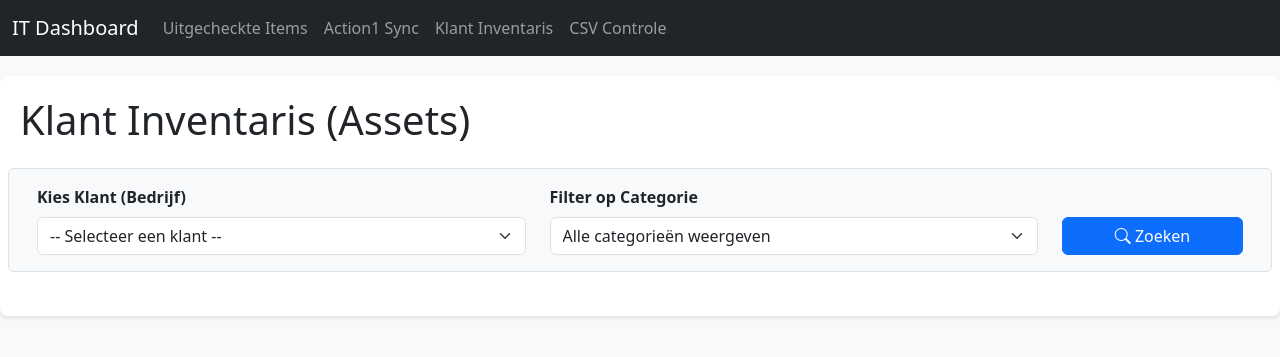
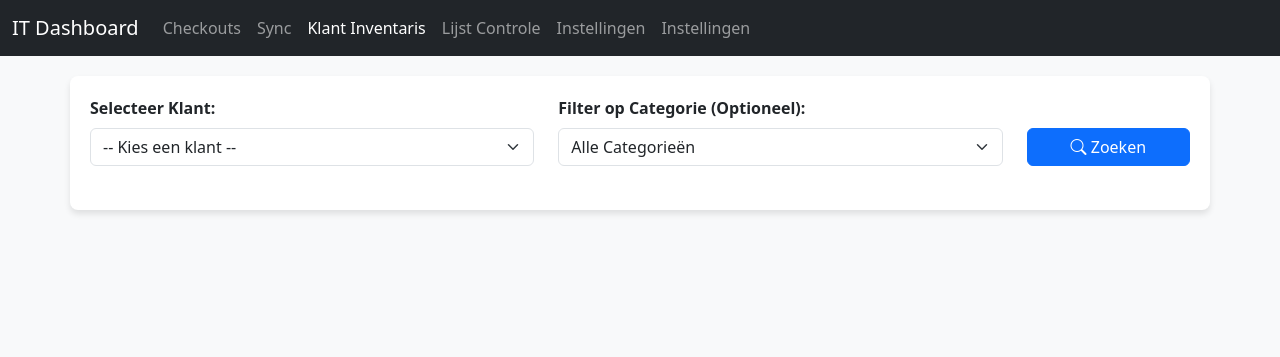
Before and after one commit to casperboy8/check-out-dashboard, a Flask app: page /klanten_dashboard in a window 1280 px wide. Shown: the top 357 px of the page. Run offline with Flask 3, Linux system fonts and the light colour scheme; data that the repository does not hold is empty.

Commit message:
Add settings dashboard and implement tariff management functionality

```diff
--- a/app.py
+++ b/app.py
@@ -3,6 +3,7 @@ import requests
 import threading
 import time
 import json
+import os
 
 # Importeer onze eigen opgesplitste bestanden
 import config
@@ -11,6 +12,24 @@ import action1_sync
 import import_check
 
 app = Flask(__name__)
+
+# ==========================================
+# TARIEVEN OPSLAG LOGICA (JSON BESTAND)
+# ==========================================
+TARIEVEN_FILE = 'tarieven.json'
+
+def laad_tarieven():
+    if os.path.exists(TARIEVEN_FILE):
+        try:
+            with open(TARIEVEN_FILE, 'r') as f:
+                return json.load(f)
+        except:
+            return {}
+    return {}
+
+def bewaar_tarieven(tarieven_dict):
+    with open(TARIEVEN_FILE, 'w') as f:
+        json.dump(tarieven_dict, f, indent=4)
 
 # ==========================================
 # ACHTERGROND WERKPROCESS (BACKGROUND WORKER)
@@ -32,7 +51,7 @@ def start_achtergrond_taken():
 start_achtergrond_taken()
 
 # ==========================================
-# FLASK ROUTES (WEB PAgINA'S)
+# FLASK ROUTES (WEB PAGINA'S)
 # ==========================================
 @app.route('/')
 def index():
@@ -51,6 +70,10 @@ def klanten_dashboard():
 @app.route('/import_dashboard')
 def import_dashboard():
     return render_template('import.html')
+
+@app.route('/instellingen_dashboard')
+def instellingen_dashboard():
+    return render_template('instellingen.html')
 
 # ==========================================
 # FLASK ROUTES (API / ACTION1)
@@ -130,11 +153,34 @@ def bulk_update_status():
     return jsonify({"status": "success", "success_count": success_count, "errors": []})
 
 # ==========================================
-# FLASK ROUTES (API / KLANTEN)
+# FLASK ROUTES (API / KLANTEN & INSTELLINGEN)
 # ==========================================
 @app.route('/api/get_klanten_filters', methods=['GET'])
 def api_get_klanten_filters():
     return jsonify(snipe_api.haal_klanten_filters_op())
+
+@app.route('/api/get_snipe_categories', methods=['GET'])
+def api_get_snipe_categories():
+    """Haalt alle categorieën uit Snipe-IT op voor het instellingen dashboard."""
+    try:
+        url = f"{config.BASE_URL}/categories"
+        resp = requests.get(url, headers=config.headers)
+        if resp.status_code == 200:
+            categories = [c['name'] for c in resp.json().get('rows', [])]
+            return jsonify({"status": "success", "categories": sorted(categories)})
+        return jsonify({"status": "error", "message": "Kon categorieën niet laden."})
+    except Exception as e:
+        return jsonify({"status": "error", "message": str(e)})
+
+@app.route('/api/get_tarieven', methods=['GET'])
+def api_get_tarieven():
+    return jsonify(laad_tarieven())
+
+@app.route('/api/save_tarieven', methods=['POST'])
+def api_save_tarieven():
+    data = request.json
+    bewaar_tarieven(data)
+    return jsonify({"status": "success"})
 
 @app.route('/api/get_klant_inventaris', methods=['POST'])
 def api_get_klant_inventaris():
@@ -180,17 +226,32 @@ def api_get_klant_inventaris():
         inventaris[cat_name][model_name] += 1
         totaal_aantal += 1
 
+    tarieven = laad_tarieven()
+    totale_maandkosten = 0.0
     resultaat_lijst = []
+
     for cat, modellen in inventaris.items():
+        # Haal de prijs per stuk voor deze categorie op (standaard 0.0)
+        prijs_per_stuk = float(tarieven.get(cat, 0.0))
+
         for mod, count in modellen.items():
-            resultaat_lijst.append({"categorie": cat, "model": mod, "aantal": count})
+            regel_totaal = prijs_per_stuk * count
+            totale_maandkosten += regel_totaal
+            resultaat_lijst.append({
+                "categorie": cat,
+                "model": mod,
+                "aantal": count,
+                "prijs_per_stuk": prijs_per_stuk,
+                "totaal_prijs": regel_totaal
+            })
 
     resultaat_lijst = sorted(resultaat_lijst, key=lambda x: (x['categorie'], -x['aantal']))
 
     return jsonify({
         "status": "success",
         "data": resultaat_lijst,
-        "totaal": totaal_aantal
+        "totaal": totaal_aantal,
+        "maandkosten": totale_maandkosten
     })
 
 # ==========================================
@@ -208,19 +269,15 @@ def api_upload_check():
     if not file.filename.lower().endswith(('.csv', '.xlsx', '.xls')):
         return jsonify({"status": "error", "message": "Alleen .xlsx, .xls of .csv bestanden zijn toegestaan."}), 400
 
-    resultaat = import_check.controleer_upload(file, file.filename)
+    file_bytes = file.read()
+    resultaat = import_check.controleer_upload(file_bytes, file.filename)
     return jsonify(resultaat)
 
 @app.route('/api/download_snipe_raw', methods=['GET'])
 def api_download_snipe_raw():
-    """Downloadt de exacte, ruwe JSON array die vanuit Snipe-IT wordt opgevangen."""
     try:
         assets = import_check.haal_snipe_assets_op()
-        return Response(
-            json.dumps(assets, indent=4),
-            mimetype="application/json",
-            headers={"Content-disposition": "attachment; filename=snipe_raw_export.json"}
-        )
+        return Response(json.dumps(assets, indent=4), mimetype="application/json", headers={"Content-disposition": "attachment; filename=snipe_raw_export.json"})
     except Exception as e:
         return jsonify({"status": "error", "message": str(e)}), 500
 
--- a/templates/import.html
+++ b/templates/import.html
@@ -26,6 +26,7 @@
         <li class="nav-item"><a class="nav-link" href="/sync_dashboard">Sync</a></li>
         <li class="nav-item"><a class="nav-link" href="/klanten_dashboard">Klant Inventaris</a></li>
         <li class="nav-item"><a class="nav-link active" href="/import_dashboard">Lijst Controle</a></li>
+        <li class="nav-item"><a class="nav-link" href="/instellingen_dashboard">Instellingen</a></li
       </ul>
     </div>
   </div>
--- a/templates/index.html
+++ b/templates/index.html
@@ -28,6 +28,7 @@
         <li class="nav-item"><a class="nav-link" href="/sync_dashboard">Action1 Sync</a></li>
         <li class="nav-item"><a class="nav-link" href="/klanten_dashboard">Klant Inventaris</a></li>
         <li class="nav-item"><a class="nav-link" href="/import_dashboard">CSV Controle</a></li>
+        <li class="nav-item"><a class="nav-link" href="/instellingen_dashboard">Instellingen</a></li
       </u
     </div>
   </div>
--- a/templates/klanten.html
+++ b/templates/klanten.html
@@ -2,14 +2,14 @@
 <html lang="nl">
 <head>
     <meta charset="UTF-8">
-    <meta name="viewport" content="width=device-width, initial-scale=1.0">
-    <title>IT Dashboard | Klant Overzicht</title>
+    <title>IT Dashboard | Klanten Inventaris</title>
     <link href="https://cdn.jsdelivr.net/npm/bootstrap@5.3.0/dist/css/bootstrap.min.css" rel="stylesheet">
     <link rel="stylesheet" href="https://cdn.jsdelivr.net/npm/bootstrap-icons@1.11.1/font/bootstrap-icons.css">
     <style>
         body { background-color: #f8f9fa; }
-        .content-container { background: white; padding: 20px; border-radius: 8px; box-shadow: 0 2px 4px rgba(0,0,0,0.1); margin-top: 20px;}
+        .content-container { background: white; padding: 20px; border-radius: 8px; margin-top: 20px; box-shadow: 0 4px 6px rgba(0,0,0,0.1);}
         #loader { display: none; margin-top: 20px; }
+        .total-box { font-size: 1.5em; font-weight: bold; color: #0d6efd; background-color: #e9ecef; padding: 15px; border-radius: 8px; text-align: center; border: 2px solid #dee2e6;}
     </style>
 </head>
 <body>
@@ -17,38 +17,35 @@
 <nav class="navbar navbar-expand-lg navbar-dark bg-dark">
   <div class="container-fluid">
     <a class="navbar-brand" href="/">IT Dashboard</a>
-    <button class="navbar-toggler" type="button" data-bs-toggle="collapse" data-bs-target="#navbarNav">
-      <span class="navbar-toggler-icon"></span>
-    </button>
-    <div class="collapse navbar-collapse" id="navbarNav">
+    <div class="collapse navbar-collapse">
       <ul class="navbar-nav">
-        <li class="nav-item"><a class="nav-link" href="/">Uitgecheckte Items</a></li>
-        <li class="nav-item"><a class="nav-link" href="/sync_dashboard">Action1 Sync</a></li>
-        <li class="nav-item"><a class="nav-link" href="/klanten_dashboard">Klant Inventaris</a></li>
-        <li class="nav-item"><a class="nav-link" href="/import_dashboard">CSV Controle</a></li>
-      </u
+        <li class="nav-item"><a class="nav-link" href="/">Checkouts</a></li>
+        <li class="nav-item"><a class="nav-link" href="/sync_dashboard">Sync</a></li>
+        <li class="nav-item"><a class="nav-link active" href="/klanten_dashboard">Klant Inventaris</a></li>
+        <li class="nav-item"><a class="nav-link" href="/import_dashboard">Lijst Controle</a></li>
+        <li class="nav-item"><a class="nav-link" href="/instellingen_dashboard">Instellingen</a></li>
+        <li class="nav-item"><a class="nav-link" href="/instellingen_dashboard">Instellingen</a></li
+      </ul>
     </div>
   </div>
 </nav>
 
-<div class="container-fluid content-container">
-    <h1 class="mb-4">Klant Inventaris (Assets)</h1>
-
-    <div class="row mb-4 bg-light p-3 rounded border">
+<div class="container content-container">
+    <div class="row mb-4">
         <div class="col-md-5">
-            <label for="companySelect" class="form-label fw-bold">Kies Klant (Bedrijf)</label>
+            <label class="form-label fw-bold">Selecteer Klant:</label>
             <select id="companySelect" class="form-select">
-                <option value="">Laden...</option>
+                <option value="">-- Laden... --</option>
             </select>
         </div>
         <div class="col-md-5">
-            <label for="categorySelect" class="form-label fw-bold">Filter op Categorie</label>
-            <select id="categorySelect" class="form-select">
-                <option value="all">Alle categorieën laden...</option>
+            <label class="form-label fw-bold">Filter op Categorie (Optioneel):</label>
+            <select id="categorySelect" class="form-select" disabled>
+                <option value="all">Alle Categorieën</option>
             </select>
         </div>
         <div class="col-md-2 d-flex align-items-end">
-            <button class="btn btn-primary w-100" onclick="fetchInventory()">
+            <button class="btn btn-primary w-100" onclick="haalInventarisOp()" id="btnZoek" disabled>
                 <i class="bi bi-search"></i> Zoeken
             </button>
         </div>
@@ -56,103 +53,117 @@
 
     <div id="loader" class="text-center">
         <div class="spinner-border text-primary" role="status"></div>
-        <p class="mt-2 text-muted">Gegevens ophalen uit Snipe-IT...</p>
+        <p class="mt-2 text-muted">Inventaris ophalen uit Snipe-IT...</p>
     </div>
 
     <div id="resultsArea" style="display: none;">
-        <div class="d-flex justify-content-between align-items-center mb-3">
-            <h4 class="mb-0" id="resultTitle">Resultaten</h4>
-            <span class="badge bg-success fs-6" id="totalCountBadge">Totaal: 0</span>
+        <div class="row mb-3">
+            <div class="col-md-6">
+                <div class="alert alert-info">
+                    <i class="bi bi-info-circle"></i> Totaal aantal apparaten: <strong id="totaalApparaten">0</strong>
+                </div>
+            </div>
+            <div class="col-md-6">
+                <div class="total-box">
+                    Maandkosten: <span id="totaleKosten">€ 0,00</span>
+                </div>
+            </div>
         </div>
 
-        <div class="table-responsive">
-            <table class="table table-striped table-hover border">
+        <table class="table table-striped table-hover mt-3">
             <thead class="table-dark">
                 <tr>
                     <th>Categorie</th>
-                        <th>Model / Product</th>
-                        <th style="width: 150px;" class="text-center">Aantal in bezit</th>
+                    <th>Model / Type</th>
+                    <th class="text-center">Aantal</th>
+                    <th class="text-end">Prijs p/s</th>
+                    <th class="text-end">Totaal Prijs</th>
                 </tr>
             </thead>
-                <tbody id="inventoryTableBody"></tbody>
+            <tbody id="inventarisBody">
+            </tbody>
         </table>
-        </div>
     </div>
 </div>
 
 <script src="https://cdn.jsdelivr.net/npm/bootstrap@5.3.0/dist/js/bootstrap.bundle.min.js"></script>
 <script>
-    // Haal de bedrijven en categorieën op zodra de pagina laadt
-    document.addEventListener('DOMContentLoaded', () => {
+document.addEventListener("DOMContentLoaded", () => {
     fetch('/api/get_klanten_filters')
     .then(res => res.json())
     .then(data => {
         const compSelect = document.getElementById('companySelect');
-                compSelect.innerHTML = '<option value="" disabled selected>-- Selecteer een klant --</option>';
+        const catSelect = document.getElementById('categorySelect');
+
+        compSelect.innerHTML = '<option value="">-- Kies een klant --</option>';
         data.companies.forEach(c => {
             compSelect.innerHTML += `<option value="${c.id}">${c.name}</option>`;
         });
 
-                const catSelect = document.getElementById('categorySelect');
-                catSelect.innerHTML = '<option value="all">Alle categorieën weergeven</option>';
+        catSelect.innerHTML = '<option value="all">Alle Categorieën</option>';
         data.categories.forEach(c => {
             catSelect.innerHTML += `<option value="${c.id}">${c.name}</option>`;
         });
+
+        catSelect.disabled = false;
+        document.getElementById('btnZoek').disabled = false;
     });
 });
 
-    function fetchInventory() {
+function formatPrice(num) {
+    return "€ " + num.toFixed(2).replace('.', ',');
+}
+
+function haalInventarisOp() {
     const compId = document.getElementById('companySelect').value;
     const catId = document.getElementById('categorySelect').value;
-        const compName = document.getElementById('companySelect').options[document.getElementById('companySelect').selectedIndex].text;
 
-        if (!compId) {
+    if(!compId) {
         alert("Selecteer eerst een klant!");
         return;
     }
 
+    document.getElementById('loader').style.display = 'block';
     document.getElementById('resultsArea').style.display = 'none';
-        document.getElementById('loader').style.display = 'block';
+    document.getElementById('inventarisBody').innerHTML = '';
 
     fetch('/api/get_klant_inventaris', {
         method: 'POST',
-            headers: { 'Content-Type': 'application/json' },
+        headers: {'Content-Type': 'application/json'},
         body: JSON.stringify({ company_id: compId, category_id: catId })
     })
     .then(res => res.json())
     .then(data => {
         document.getElementById('loader').style.display = 'none';
 
-            if (data.status === 'error') {
+        if(data.status === 'error') {
             alert(data.message);
             return;
         }
 
-            document.getElementById('resultTitle').innerText = `Inventaris voor: ${compName}`;
-            document.getElementById('totalCountBadge').innerText = `Totaal: ${data.totaal} apparaten`;
+        document.getElementById('totaalApparaten').innerText = data.totaal;
+        document.getElementById('totaleKosten').innerText = formatPrice(data.maandkosten);
 
-            const tbody = document.getElementById('inventoryTableBody');
-            tbody.innerHTML = '';
-
-            if (data.data.length === 0) {
-                tbody.innerHTML = '<tr><td colspan="3" class="text-center text-muted py-4">Geen apparatuur gevonden voor deze selectie.</td></tr>';
+        const tbody = document.getElementById('inventarisBody');
+        if(data.data.length === 0) {
+            tbody.innerHTML = '<tr><td colspan="5" class="text-center text-muted">Geen apparaten gevonden voor deze klant/filter.</td></tr>';
         } else {
             data.data.forEach(item => {
+                let pps = item.prijs_per_stuk > 0 ? formatPrice(item.prijs_per_stuk) : '<span class="text-muted">-</span>';
+                let pt = item.totaal_prijs > 0 ? `<strong>${formatPrice(item.totaal_prijs)}</strong>` : '<span class="text-muted">-</span>';
+
                 tbody.innerHTML += `
                     <tr>
                         <td><span class="badge bg-secondary">${item.categorie}</span></td>
-                            <td class="fw-bold">${item.model}</td>
-                            <td class="text-center fs-5">${item.aantal}</td>
+                        <td>${item.model}</td>
+                        <td class="text-center fw-bold fs-5">${item.aantal}</td>
+                        <td class="text-end">${pps}</td>
+                        <td class="text-end">${pt}</td>
                     </tr>
                 `;
             });
         }
-
         document.getElementById('resultsArea').style.display = 'block';
-        })
-        .catch(err => {
-            document.getElementById('loader').style.display = 'none';
-            alert('Netwerkfout bij het ophalen van de inventaris.');
     });
 }
 </script>
--- a/templates/sync.html
+++ b/templates/sync.html
@@ -26,6 +26,7 @@
         <li class="nav-item"><a class="nav-link" href="/sync_dashboard">Action1 Sync</a></li>
         <li class="nav-item"><a class="nav-link" href="/klanten_dashboard">Klant Inventaris</a></li>
         <li class="nav-item"><a class="nav-link" href="/import_dashboard">CSV Controle</a></li>
+        <li class="nav-item"><a class="nav-link" href="/instellingen_dashboard">Instellingen</a></li
       </u
     </div>
   </div>
```
Also changed, not shown: templates/instellingen.html (added, +113 -0 lines). Lines whose indentation alone changed are shown as unchanged.
